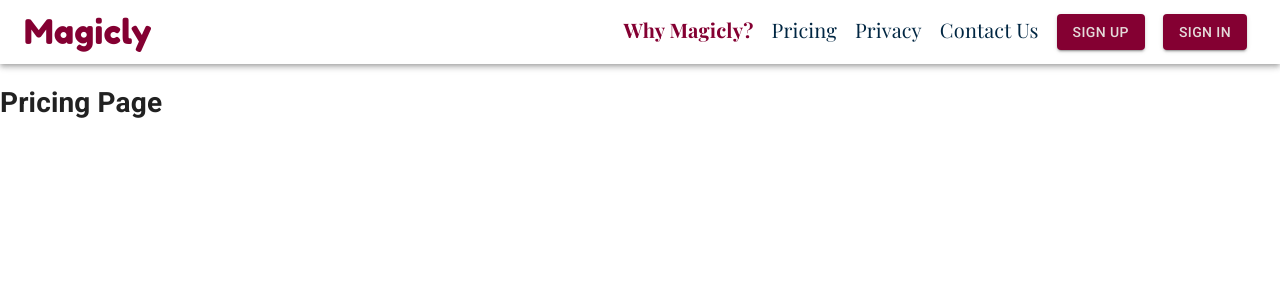
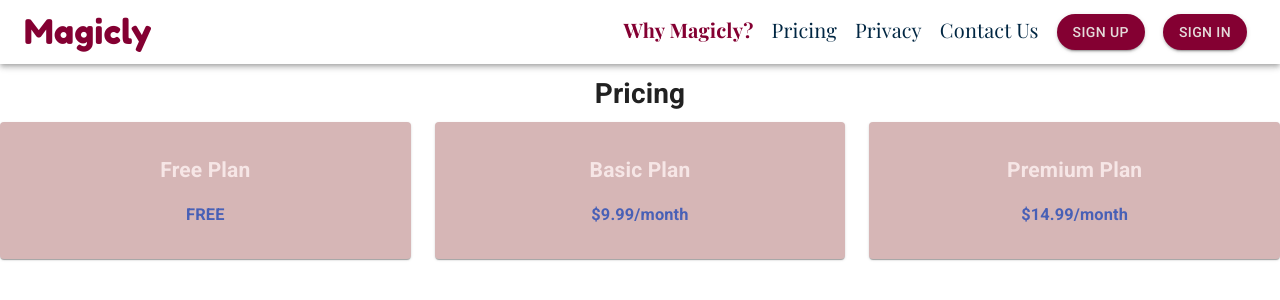
Before and after one commit to francoabaroa/magicly, a Next.js app in the folder packages/client/: page /pricing in a window 1280 px wide. Shown: the top 300 px of the page. Built offline with nearby package versions, Linux system fonts and the light colour scheme; no server answers.

Commit message:
add pricing page boilerplate

```diff
--- a/packages/client/components/AppBar.tsx
+++ b/packages/client/components/AppBar.tsx
@@ -25,6 +25,7 @@
       margin: '9px',
       color: '#E5DADA',
       backgroundColor: '#840032',
+      borderRadius: '50px',
     },
     accountCircle: {
       color: '#840032',
--- a/packages/client/pages/pricing.tsx
+++ b/packages/client/pages/pricing.tsx
@@ -1,11 +1,78 @@
 import React from 'react';
 import Layout from '../components/Layout';
 import { withApollo } from '../apollo/apollo';
+import { makeStyles, createStyles, Theme } from '@material-ui/core/styles';
+import Paper from '@material-ui/core/Paper';
+import Grid from '@material-ui/core/Grid';
+
+const useStyles = makeStyles((theme: Theme) =>
+  createStyles({
+    root: {
+      flexGrow: 1,
+    },
+    title: {
+      paddingTop: '10px',
+      margin: 'auto',
+      textAlign: 'center',
+    },
+    paper: {
+      padding: theme.spacing(2),
+      textAlign: 'center',
+      color: '#F6E6E6',
+      backgroundColor: "#D6B6B6",
+    },
+    pricingAmt: {
+      color: '#4860B6'
+    },
+    pricingPage: {
+      backgroundColor: '#000',
+    }
+  }),
+);
 
 const PricingPage = () => {
+  const classes = useStyles();
   return (
-    <Layout>
-      <h1>Pricing Page</h1>
+    <Layout className={classes.pricingPage}>
+      <Grid container spacing={2} justify="center" alignContent="center" alignItems="center">
+        <Grid item xs={12}>
+          <h1 className={classes.title}>Pricing</h1>
+        </Grid>
+      </Grid>
+      <div className={classes.root}>
+        <Grid container spacing={3}>
+          <Grid item xs={12} lg={4} md={4} sm={4}>
+            <Paper className={classes.paper}>
+              <h2>
+                Free Plan
+              </h2>
+              <h3 className={classes.pricingAmt}>
+                FREE
+              </h3>
+            </Paper>
+          </Grid>
+          <Grid item xs={12} lg={4} md={4} sm={4}>
+            <Paper className={classes.paper}>
+              <h2>
+                Basic Plan
+              </h2>
+              <h3 className={classes.pricingAmt}>
+                $9.99/month
+              </h3>
+            </Paper>
+          </Grid>
+          <Grid item xs={12} lg={4} md={4} sm={4}>
+            <Paper className={classes.paper}>
+              <h2>
+                Premium Plan
+              </h2>
+              <h3 className={classes.pricingAmt}>
+                $14.99/month
+              </h3>
+            </Paper>
+          </Grid>
+        </Grid>
+      </div>
     </Layout>
   );
 };
```
Also changed, not shown: packages/client/pages/privacy.tsx (+30 -0 lines).
